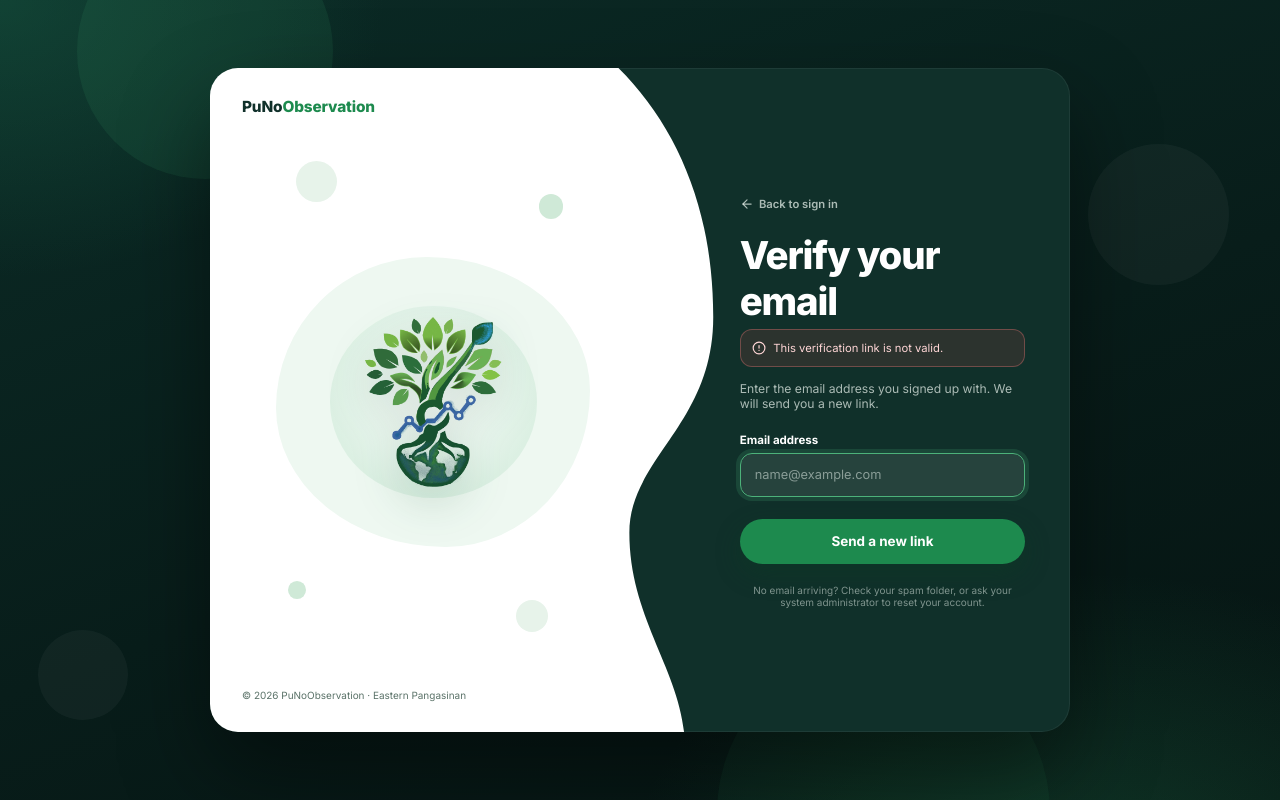
After one commit to amcmarteen-star/punoobservation, a Flask app: page /verify-email/1 in a window 1280 px wide. The commit adds this page. Run offline with Flask 3, Linux system fonts and the light colour scheme; some libraries are stand-ins or nearby versions.

Commit message:
Add email verification on sign-up

```diff
--- a/app/config.py
+++ b/app/config.py
@@ -56,6 +56,8 @@ class Config:
     APP_BASE_URL = os.environ.get('APP_BASE_URL', '').rstrip('/')
     # How long a "forgot password" link works.
     PASSWORD_RESET_MINUTES = 60
+    # How long a new account's email verification link works.
+    EMAIL_VERIFY_HOURS = 48
     # The least time between two reset emails to one account, so the form
     # cannot be used to flood someone's inbox.
     PASSWORD_RESET_COOLDOWN_SECONDS = 120
--- a/app/routes/auth.py
+++ b/app/routes/auth.py
@@ -112,14 +112,19 @@ def register():
             username=username,
             email_address=email_address,
             role="normal_user",
-            organization_id=int(organization_id) if organization_id else None
+            organization_id=int(organization_id) if organization_id else None,
+            # the login refuses until the emailed link is opened
+            email_verified=False,
         )
         new_user.set_password(password)
 
         db.session.add(new_user)
         db.session.commit()
 
-        flash("Registration successful! Please log in.", "success")
+        _send_verification(new_user)
+        flash("Almost done. We sent a link to your email address. Open it to "
+              "verify your account, then sign in. Check your spam folder too.",
+              "success")
         return redirect(url_for('auth.login'))
 
     return _render_register()
@@ -178,6 +183,16 @@ def login():
                 error="That account has been deactivated. "
                       "Contact a system administrator."
             )
+
+        # After the password too, so only the account's holder learns this.
+        if password_ok and not user.email_verified:
+            log_login(username, False, user_id=user.user_id,
+                      detail='Blocked: email address not verified')
+            return render_template(
+                'Log_in.html',
+                error="Verify your email address before signing in. Open the "
+                      "link we sent you.",
+                show_resend=True)
 
         if password_ok:
             user.failed_login_count = 0
@@ -243,10 +258,12 @@ def _locked_message(locked_until, now):
 # the system.
 
 RESET_SALT = 'password-reset'
+VERIFY_SALT = 'email-verify'
 
 # user_id -> time of the last reset email. In memory, so it resets with
 # the server and is per worker; it only has to stop a flood, not count.
 _last_reset_email = {}
+_last_verify_email = {}
 
 
 def _reset_serializer():
@@ -342,6 +359,8 @@ def reset_password(token):
         # a reset also lifts a lock from too many wrong passwords
         user.failed_login_count = 0
         user.locked_until = None
+        # the link arrived at that address, which is what verifying proves
+        user.email_verified = True
         log_action('password_reset', 'users', user.user_id,
                    "Password changed with an emailed reset link")
         db.session.commit()
@@ -359,6 +378,82 @@ def reset_password(token):
 
     return render_template('Resetpassword.html', token=token,
                            username=user.username)
+
+
+# ----------------------------------------------------------------------
+# verifying the email address of a new sign-up
+# ----------------------------------------------------------------------
+#
+# Same signed, timed token as a password reset, with its own salt so one
+# can never be used as the other. It carries the address too, so a link
+# stops working if the account's address changes.
+
+def _verify_serializer():
+    return URLSafeTimedSerializer(current_app.config['SECRET_KEY'],
+                                  salt=VERIFY_SALT)
+
+
+def make_verify_token(user):
+    return _verify_serializer().dumps(
+        {'u': user.user_id, 'e': user.email_address})
+
+
+def _send_verification(user):
+    """Email the link. Never fatal, like every email: a sign-up whose email
+    fails can ask for another, or an administrator can reset the account."""
+    _last_verify_email[user.user_id] = time.time()
+    send_template(
+        'verify_email', to=user.email_address,
+        subject="Verify your PuNoObservation email address",
+        name=user.username, username=user.username,
+        verify_url=email_link('auth.verify_email',
+                              token=make_verify_token(user)),
+        hours=current_app.config['EMAIL_VERIFY_HOURS'],
+    )
+
+
+@auth_bp.route('/verify-email/<token>')
+def verify_email(token):
+    max_age = current_app.config['EMAIL_VERIFY_HOURS'] * 3600
+    problem = None
+    user = None
+    try:
+        data = _verify_serializer().loads(token, max_age=max_age)
+        user = db.session.get(User, data.get('u')) if isinstance(data, dict) else None
+        if (user is None or not user.is_active
+                or user.email_address != data.get('e')):
+            problem = "This verification link is not valid."
+    except SignatureExpired:
+        problem = "This verification link has expired."
+    except BadSignature:
+        problem = "This verification link is not valid."
+
+    if problem:
+        return render_template('Resendverification.html', invalid=problem)
+
+    if not user.email_verified:
+        user.email_verified = True
+        log_action('verify_email', 'users', user.user_id,
+                   "Email address verified")
+        db.session.commit()
+    flash("Your email address is verified. You can sign in now.", "success")
+    return redirect(url_for('auth.login'))
+
+
+@auth_bp.route('/resend-verification', methods=['GET', 'POST'])
+def resend_verification():
+    if request.method == 'POST':
+        email = (request.form.get('email_address') or '').strip().lower()
+        user = User.query.filter_by(email_address=email).first() if email else None
+        if user is not None and user.is_active and not user.email_verified:
+            cooldown = current_app.config['PASSWORD_RESET_COOLDOWN_SECONDS']
+            if time.time() - _last_verify_email.get(user.user_id, 0) >= cooldown:
+                _send_verification(user)
+        # The same answer whether or not the address has an account.
+        flash("If that address has an account waiting to be verified, a new "
+              "link is on its way. Check your inbox and spam folder.", "success")
+        return redirect(url_for('auth.login'))
+    return render_template('Resendverification.html')
 
 
 @auth_bp.route('/session/status')
--- a/app/templates/Log_in.html
+++ b/app/templates/Log_in.html
@@ -56,6 +56,11 @@
                     <svg viewBox="0 0 24 24" fill="none" stroke="currentColor" stroke-width="2" stroke-linecap="round" stroke-linejoin="round" aria-hidden="true"><circle cx="12" cy="12" r="10"/><path d="M12 8v4"/><path d="M12 16h.01"/></svg>
                     <span>{{ error }}</span>
                 </p>
+                {% if show_resend %}
+                <p class="lg-forgot" style="margin-top:0;">
+                    <a href="{{ url_for('auth.resend_verification') }}">Send the link again</a>
+                </p>
+                {% endif %}
             {% endif %}
 
             {% with messages = get_flashed_messages(with_categories=true) %}
--- /dev/null
+++ b/app/templates/Resendverification.html
@@ -0,0 +1,81 @@
+{% from 'partials/_assets.html' import asset_v %}<!DOCTYPE html>
+{# auth.resend_verification, and auth.verify_email when a link fails
+   (`invalid` holds why). Same frame as Log_in.html. #}
+<html lang="en">
+<head>
+    <meta charset="UTF-8">
+    <meta name="viewport" content="width=device-width, initial-scale=1.0">
+    <meta name="theme-color" content="#0d3632">
+    <title>Verify Your Email - PuNoObservation</title>
+    <link rel="icon" type="image/png" sizes="32x32" href="{{ url_for('static', filename='images/favicon-32.png', v=asset_v) }}">
+    <link rel="apple-touch-icon" href="{{ url_for('static', filename='images/apple-touch-icon.png', v=asset_v) }}">
+    <link rel="preconnect" href="https://fonts.googleapis.com">
+    <link rel="preconnect" href="https://fonts.gstatic.com" crossorigin>
+    <link href="https://fonts.googleapis.com/css2?family=Inter:wght@400;500;600;700;800&display=swap" rel="stylesheet">
+    <link rel="stylesheet" href="{{ url_for('static', filename='css/style.css', v=asset_v) }}">
+    <link rel="stylesheet" href="{{ url_for('static', filename='css/auth.css', v=asset_v) }}">
+</head>
+<body class="lg-body">
+    <span class="lg-orb o1" aria-hidden="true"></span>
+    <span class="lg-orb o2" aria-hidden="true"></span>
+    <span class="lg-orb o3" aria-hidden="true"></span>
+    <span class="lg-orb o4" aria-hidden="true"></span>
+
+    <div class="lg-card">
+        <aside class="lg-art">
+            <svg class="lg-wave" viewBox="0 0 700 800" preserveAspectRatio="none" aria-hidden="true">
+                <path fill="#ffffff" d="M0 0 H560 C640 70 690 170 690 300 C690 430 575 470 575 560 C575 660 640 720 650 800 H0 Z"/>
+            </svg>
+
+            <a href="{{ url_for('dashboard.home') }}" class="lg-brand">
+                <span style="color:inherit">PuNo</span><span>Observation</span>
+            </a>
+
+            <div class="lg-figure" aria-hidden="true">
+                <span class="lg-dot d1"></span>
+                <span class="lg-dot d2"></span>
+                <span class="lg-dot d3"></span>
+                <span class="lg-dot d4"></span>
+                <div class="lg-ring">
+                    <img src="{{ url_for('static', filename='images/finallogo.png', v=asset_v) }}" alt="" width="249" height="311">
+                </div>
+            </div>
+            <p class="lg-foot">&copy; 2026 PuNoObservation &middot; Eastern Pangasinan</p>
+        </aside>
+
+        <main class="lg-form-side">
+            <a href="{{ url_for('auth.login') }}" class="lg-back">
+                <svg viewBox="0 0 24 24" fill="none" stroke="currentColor" stroke-width="2" stroke-linecap="round" stroke-linejoin="round" aria-hidden="true"><path d="m12 19-7-7 7-7"/><path d="M19 12H5"/></svg>
+                <span>Back to sign in</span>
+            </a>
+            <h1>Verify your email</h1>
+            {% if invalid %}
+            <p class="form-alert" role="alert">
+                <svg viewBox="0 0 24 24" fill="none" stroke="currentColor" stroke-width="2" stroke-linecap="round" stroke-linejoin="round" aria-hidden="true"><circle cx="12" cy="12" r="10"/><path d="M12 8v4"/><path d="M12 16h.01"/></svg>
+                <span>{{ invalid }}</span>
+            </p>
+            {% endif %}
+            <p class="lg-sub">Enter the email address you signed up with. We will send you a new link.</p>
+
+            <form action="{{ url_for('auth.resend_verification') }}" method="POST" id="resend_form">
+                <div class="lg-field">
+                    <label for="email_address">Email address</label>
+                    <div class="lg-input">
+                        <input type="email" id="email_address" name="email_address"
+                               placeholder="name@example.com"
+                               autocomplete="email" autocapitalize="none" spellcheck="false"
+                               maxlength="120" required autofocus>
+                    </div>
+                </div>
+
+                <button type="submit" class="lg-submit">Send a new link</button>
+            </form>
+
+            <p class="lg-note">
+                No email arriving? Check your spam folder, or ask your system
+                administrator to reset your account.
+            </p>
+        </main>
+    </div>
+</body>
+</html>
```
Also changed, not shown: app/models.py (+45 -0 lines), app/templates/email/account_created.html (added, +11 -0 lines), app/templates/email/account_created.txt (added, +17 -0 lines), app/templates/email/verify_email.html (added, +11 -0 lines), app/templates/email/verify_email.txt (added, +15 -0 lines), app/templates/partials/faq/_my_account.html (+7 -0 lines), migrations/versions/a4c9e7d2f1b6_add_visit_assignments_and_email_verified.py (added, +56 -0 lines).
